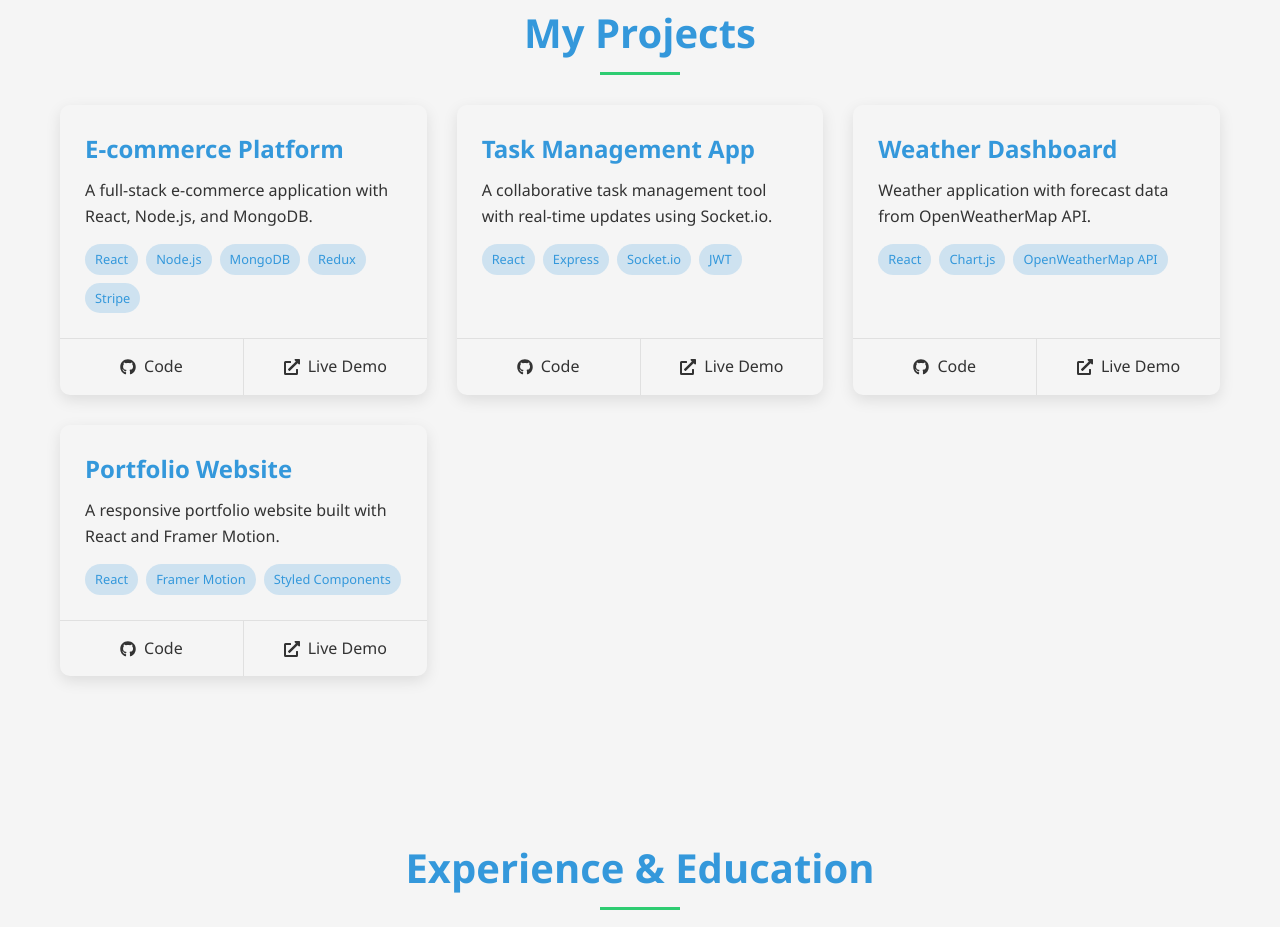
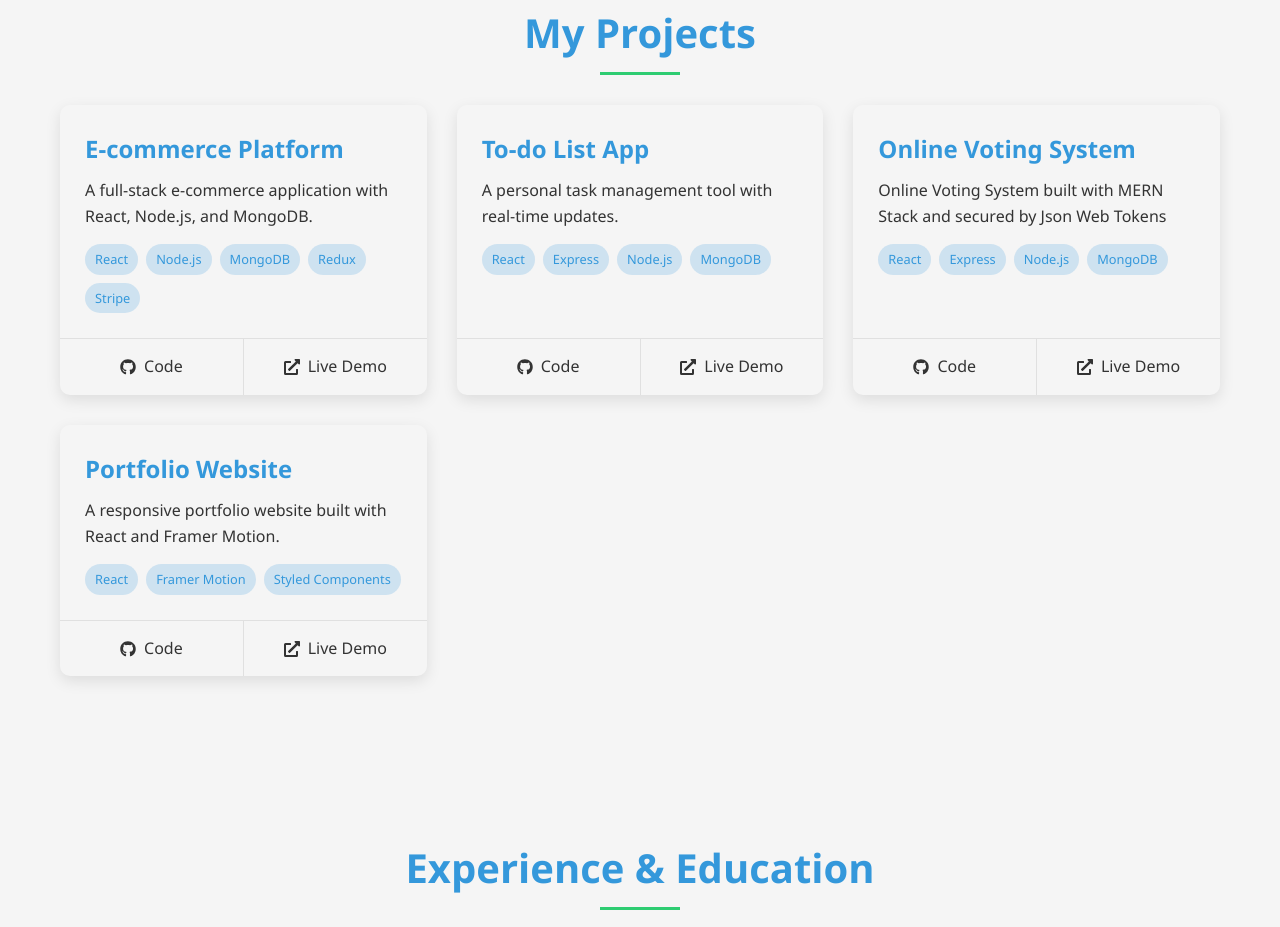
Before and after one commit to Mikehope254/MyPortfolio, a React (Vite) app in the folder my-portfolio/: page / in a window 1280 px wide. Shown: the part 1780-2707 px from the top of the page. Built offline with nearby package versions, Linux system fonts and the light colour scheme.

Commit message:
Projects Modified

```diff
--- a/my-portfolio/src/components/Projects.jsx
+++ b/my-portfolio/src/components/Projects.jsx
@@ -14,20 +14,19 @@ const projects = [
   },
   {
     id: 2,
-    title: "Task Management App",
-    description:
-      "A collaborative task management tool with real-time updates using Socket.io.",
-    tech: ["React", "Express", "Socket.io", "JWT"],
-    github: "#",
+    title: "To-do List App",
+    description: "A personal task management tool with real-time updates.",
+    tech: ["React", "Express", "Node.js", "MongoDB"],
+    github: "https://github.com/Mikehope254/To-Do-List-2",
     demo: "#",
   },
   {
     id: 3,
-    title: "Weather Dashboard",
+    title: "Online Voting System",
     description:
-      "Weather application with forecast data from OpenWeatherMap API.",
-    tech: ["React", "Chart.js", "OpenWeatherMap API"],
-    github: "#",
+      "Online Voting System built with MERN Stack and secured by Json Web Tokens",
+    tech: ["React", "Express", "Node.js", "MongoDB"],
+    github: "https://github.com/Mikehope254/mern-voting-app",
     demo: "#",
   },
   {
@@ -36,7 +35,7 @@ const projects = [
     description:
       "A responsive portfolio website built with React and Framer Motion.",
     tech: ["React", "Framer Motion", "Styled Components"],
-    github: "#",
+    github: "https://github.com/Mikehope254/MyPortfolio/tree/main/my-portfolio",
     demo: "#",
   },
 ];
```
